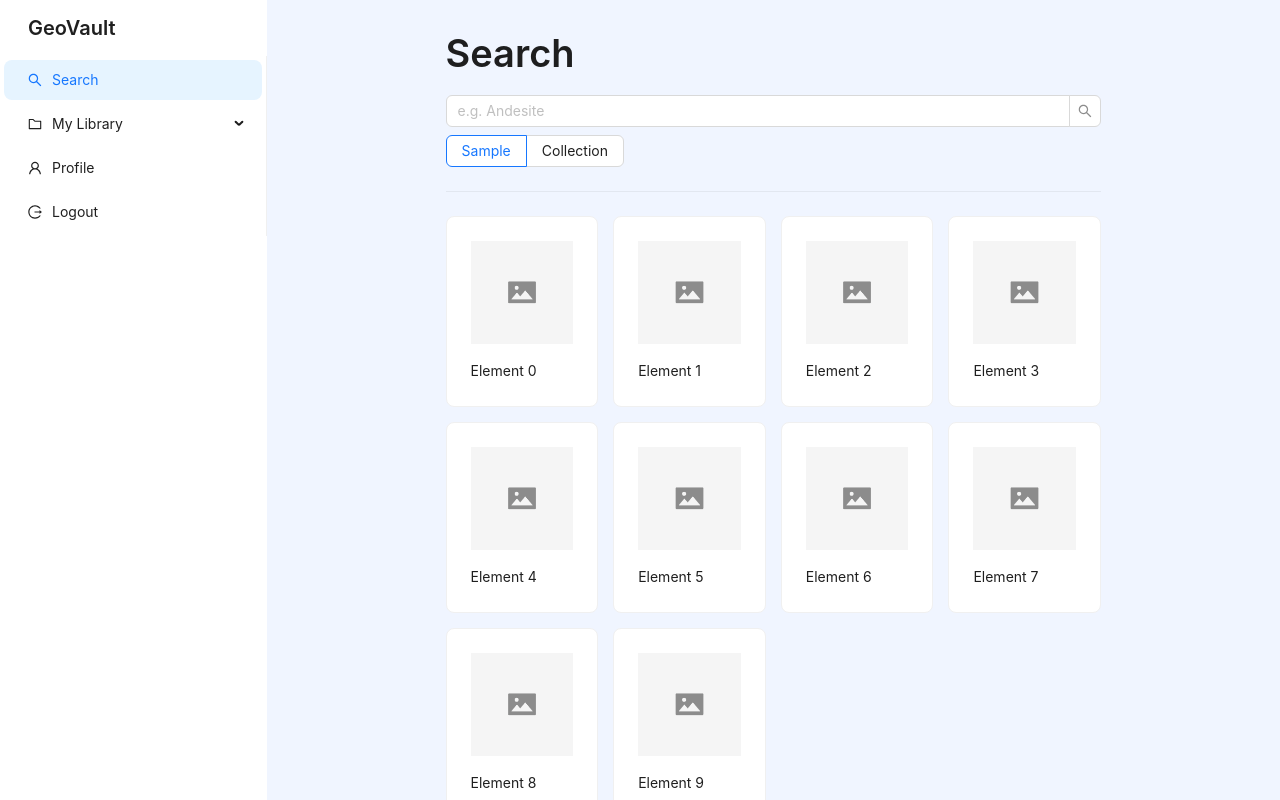
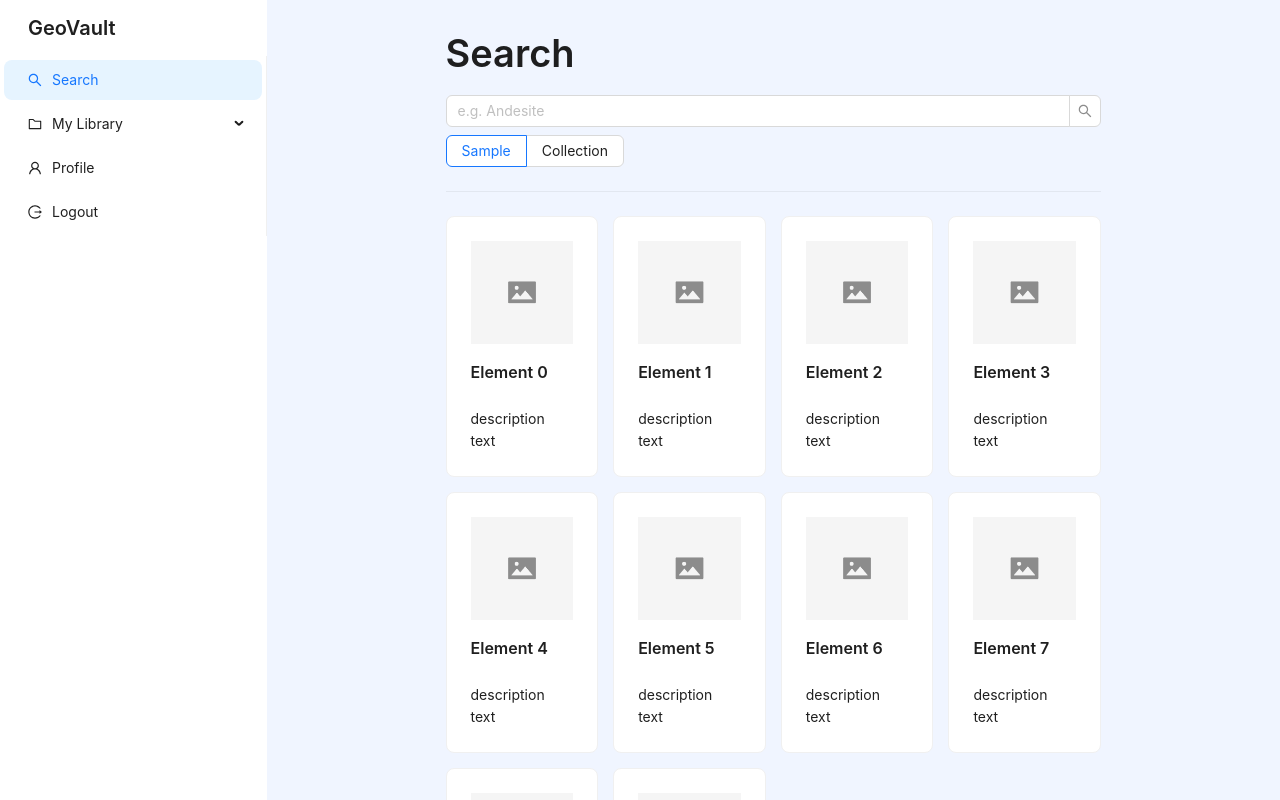
Before and after one commit to AlexanderLopezVega/tfg-informatica, a Next.js app: page /dashboard/search in a window 1280 px wide. Shown: the top 800 px of the page. Built offline with nearby package versions, Linux system fonts and the light colour scheme.

Commit message:
[dirty]: refactor cards

```diff
--- /dev/null
+++ b/app/components/sampleCard.tsx
@@ -0,0 +1,45 @@
+import { Card, Col, Flex, Image, Typography } from 'antd';
+import Link from 'next/link';
+import { CSSProperties } from 'react';
+import { SamplePreviewDTO } from '../lib/Types';
+
+const { Text, Title } = Typography;
+
+type SampleCardProps = {
+  columnsSizes: any;
+  cardStyle: CSSProperties;
+  text: string;
+  imageFallback: string;
+} & Partial<SamplePreviewDTO>;
+
+export const SampleCard: React.FC<SampleCardProps> = ({
+  name,
+  description,
+  columnsSizes,
+  cardStyle,
+  imageFallback,
+  imageUrl,
+}) => {
+  return (
+    <Col
+      xs={columnsSizes.xs}
+      sm={columnsSizes.sm}
+      md={columnsSizes.md}
+      lg={columnsSizes.lg}>
+      <Link href='#'>
+        <Card hoverable style={cardStyle}>
+          <Flex vertical gap='middle'>
+            <Image
+              alt={`Image of ${name}`}
+              src={imageUrl}
+              fallback={imageFallback}
+              preview={false}
+            />
+            <Title level={5}>{name}</Title>
+            <Text>{description}</Text>
+          </Flex>
+        </Card>
+      </Link>
+    </Col>
+  );
+};
--- a/app/dashboard/search/page.tsx
+++ b/app/dashboard/search/page.tsx
@@ -1,9 +1,10 @@
 "use client";
 
-import React, { ReactNode, useEffect, useState } from "react";
-import Link from "next/link";
-import { Card, Col, Divider, Flex, Image, Input, Radio, Row, Spin, Typography } from "antd";
+import { Divider, Flex, Input, Radio, Row, Spin, Typography } from "antd";
 import { RadioChangeEvent } from "antd/lib";
+import React, { useEffect, useState } from "react";
+import { SampleCard } from '../../components/sampleCard';
+import { SamplePreviewDTO } from '../../lib/Types';
 
 const { Search } = Input;
 const { Title } = Typography;
@@ -28,26 +29,14 @@ const cardStyle: React.CSSProperties = {
 	height: "100%",
 };
 
-const createCard = (text: string, key?: number) => (
-	<Col xs={columnsSizes.xs} sm={columnsSizes.sm} md={columnsSizes.md} lg={columnsSizes.lg} key={key ?? text}>
-		<Link href="#">
-			<Card hoverable style={cardStyle}>
-				<Flex vertical gap="middle">
-					<Image alt={`Image of ${text}`} src="" fallback={imageFallback} preview={false} />
-					{text}
-				</Flex>
-			</Card>
-		</Link>
-	</Col>
-);
+type sampleData = (Partial<SamplePreviewDTO> & {image?: string});
 
-const initialContent: ReactNode[] = [];
-
-for (let i = 0; i < 10; ++i) initialContent.push(createCard(`Element ${i}`));
+const initialContent: sampleData[] = [];
+for(var i = 0; i < 10; ++i) initialContent.push({ name: `Element ${i}`, description: `description text`, image: `` });
 
 const SearchPage: React.FC = () => {
 	const [searchType, setSearchType] = useState<SearchType>(SearchType.Sample);
-	const [elements, setElements] = useState<ReactNode>(initialContent);
+	const [elements, setElements] = useState<sampleData[]>(initialContent);
 	const [searchQuery, setSearchQuery] = useState<string>();
 	const [loading, setLoading] = useState<boolean>(false);
 
@@ -70,10 +59,9 @@ const SearchPage: React.FC = () => {
 			});
 	}, [searchQuery]);
 
-	const loadData = (data: JSON[]) => {
-		const newElements = data.map((element: any, index: number) => createCard(element["name"], index));
-
-		setElements(newElements);
+	const loadData = (data: SamplePreviewDTO[]) => {
+		/// TODO SHUT THE FUCK UP MAKE THIS WORK WITH THE CORRECT FORMAT
+		setElements(data as any);
 		setLoading(false);
 	};
 
@@ -88,16 +76,6 @@ const SearchPage: React.FC = () => {
 
 	const searchTypes: string[] = [SearchType[SearchType.Sample], SearchType[SearchType.Collection]];
 
-	let searchContent = <Row gutter={[15, 15]}>{elements}</Row>;
-
-	if (loading) {
-		searchContent = (
-			<Spin size="large" tip="Loading...">
-				{searchContent}
-			</Spin>
-		);
-	}
-
 	return (
 		<>
 			<Title>Search</Title>
@@ -106,7 +84,20 @@ const SearchPage: React.FC = () => {
 				<Radio.Group options={searchTypes} optionType="button" defaultValue={SearchType[searchType]} onChange={onSearchTypeChange} />
 			</Flex>
 			<Divider />
-			{searchContent}
+			{loading
+				?	<Spin size="large" tip="Loading..." />
+				: <Row gutter={[15, 15]}>
+						{
+							(elements as any)?.map((e: any, i: number) => {
+								return <React.Fragment key={i}>
+									<SampleCard {...e} columnsSizes={columnsSizes} cardStyle={cardStyle} imageFallback={imageFallback} />
+								</React.Fragment>
+
+							}
+						)
+					}
+				</Row>
+			}
 		</>
 	);
 };
--- /dev/null
+++ b/app/lib/Types.ts
@@ -0,0 +1,30 @@
+export interface SampleDTO {
+    ID: string,
+    name: string,
+    description: string,
+    tags: string[],
+    publicationStatus: PublicationStatusDTO,
+    modelPath: string,
+    user: UserDTO,
+    collections: CollectionDTO[],
+
+}
+
+export interface SamplePreviewDTO {
+  ID: string,
+  name: string,
+  description: string,
+  imageUrl: string,
+}
+
+export interface CollectionDTO {
+
+}
+
+export interface UserDTO {
+
+}
+
+export interface PublicationStatusDTO {
+
+}
```
